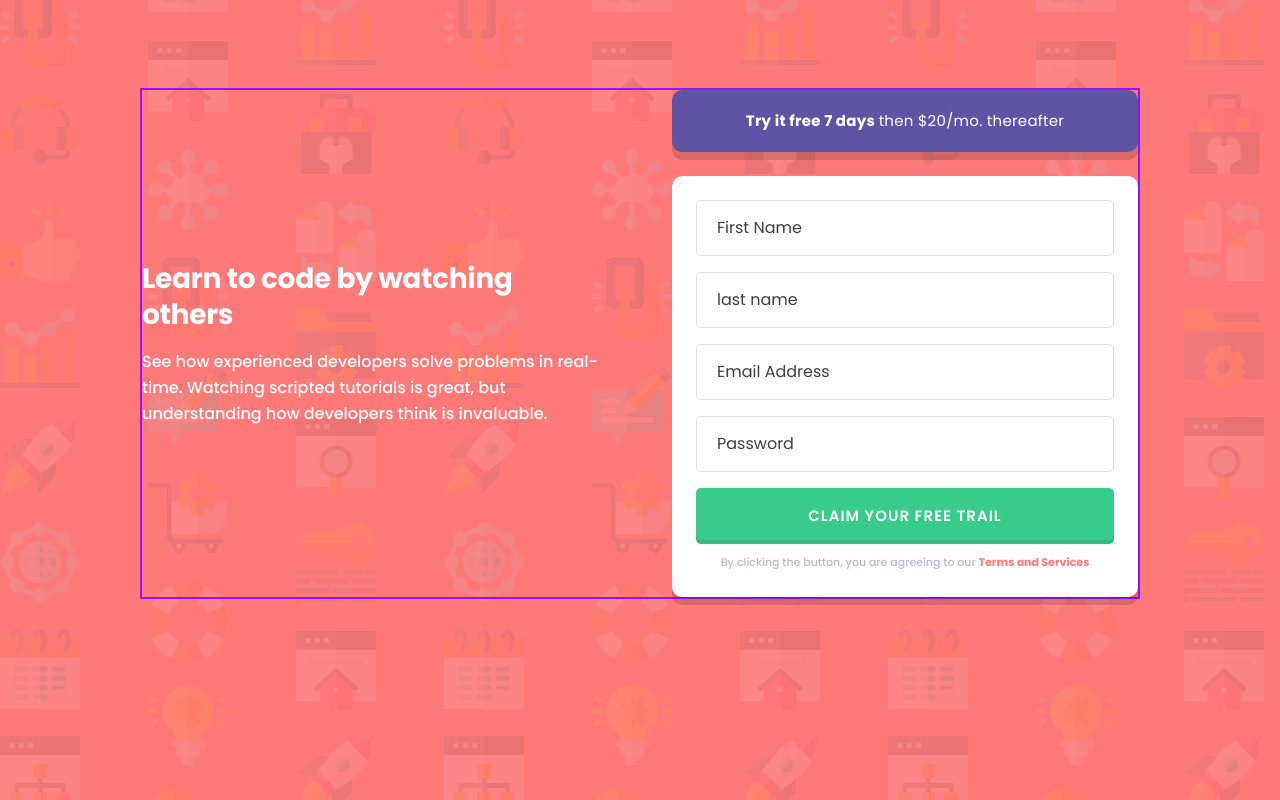
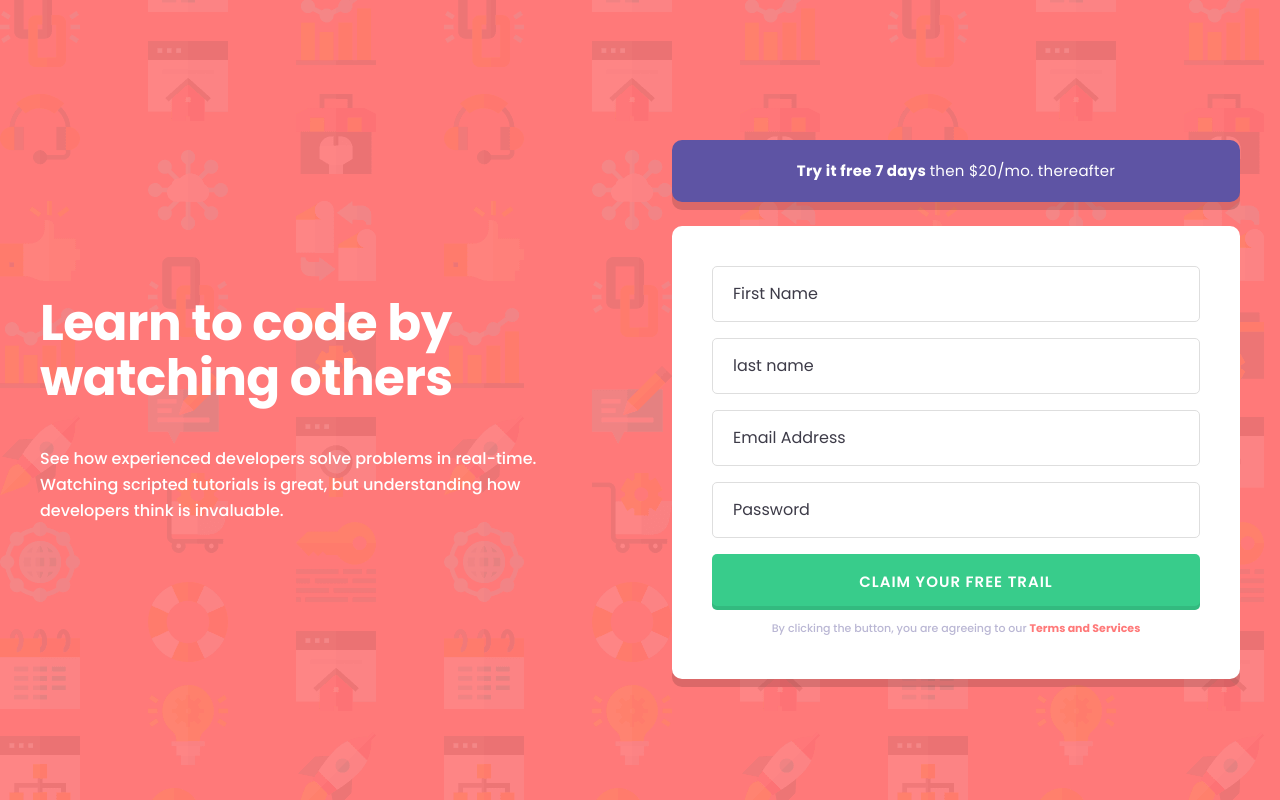
Before and after one commit to hectorlil48/intro-component-with-sign-up-form, a React (Vite) app: page / in a window 1280 px wide. Built offline with nearby package versions, Linux system fonts and the light colour scheme.

Commit message:
Fixed some of the styles for desktop.

```diff
--- a/src/App.jsx
+++ b/src/App.jsx
@@ -3,7 +3,7 @@ import HeroSection from "./components/HeroSection";
 function App() {
   return (
     <>
-      <main className="bg bg-firered font-poppins min-h-screen bg-[url('/images/bg-intro-mobile.png')] bg-cover px-6 pt-[88px] pb-[68px] sm:bg-[url('/images/bg-intro-desktop.png')]">
+      <main className="bg bg-firered font-poppins min-h-screen bg-[url('/images/bg-intro-mobile.png')] bg-cover px-6 pt-[88px] pb-[68px] sm:bg-[url('/images/bg-intro-desktop.png')] lg:pt-[140px]">
         <HeroSection />
       </main>
     </>
--- a/src/components/HeroLeft.jsx
+++ b/src/components/HeroLeft.jsx
@@ -1,7 +1,7 @@
 const HeroLeft = () => {
   return (
     <div className="flex-1 text-center lg:text-left">
-      <h1 className="mb-4 text-[1.75rem] leading-9 font-bold tracking-[-0.29px]">
+      <h1 className="mb-4 text-[1.75rem] leading-9 font-bold tracking-[-0.29px] lg:mb-[40px] lg:text-[3.125rem] lg:leading-[55px] lg:tracking-[-0.52px]">
         Learn to code by watching others
       </h1>
       <p className="leading-[26px] font-medium">
--- a/src/components/HeroRight.jsx
+++ b/src/components/HeroRight.jsx
@@ -8,7 +8,7 @@ const HeroRight = () => {
         </p>
       </div>
 
-      <form className="flex flex-col gap-4 rounded-[10px] bg-white p-6 shadow-[0_8px_0_0_rgba(0,0,0,0.14)]">
+      <form className="flex flex-col gap-4 rounded-[10px] bg-white p-6 shadow-[0_8px_0_0_rgba(0,0,0,0.14)] lg:p-10">
         <input
           type="text"
           name="first name"
--- a/src/components/HeroSection.jsx
+++ b/src/components/HeroSection.jsx
@@ -3,7 +3,7 @@ import HeroRight from "./HeroRight";
 
 const HeroSection = () => {
   return (
-    <section className="mx-auto flex max-w-xl flex-col gap-16 border-2 border-purple-600 text-white lg:max-w-[1000px] lg:flex-row lg:items-center">
+    <section className="mx-auto flex max-w-xl flex-col gap-16 text-white lg:max-w-[1200px] lg:flex-row lg:items-center">
       <HeroLeft />
       <HeroRight />
     </section>
```
